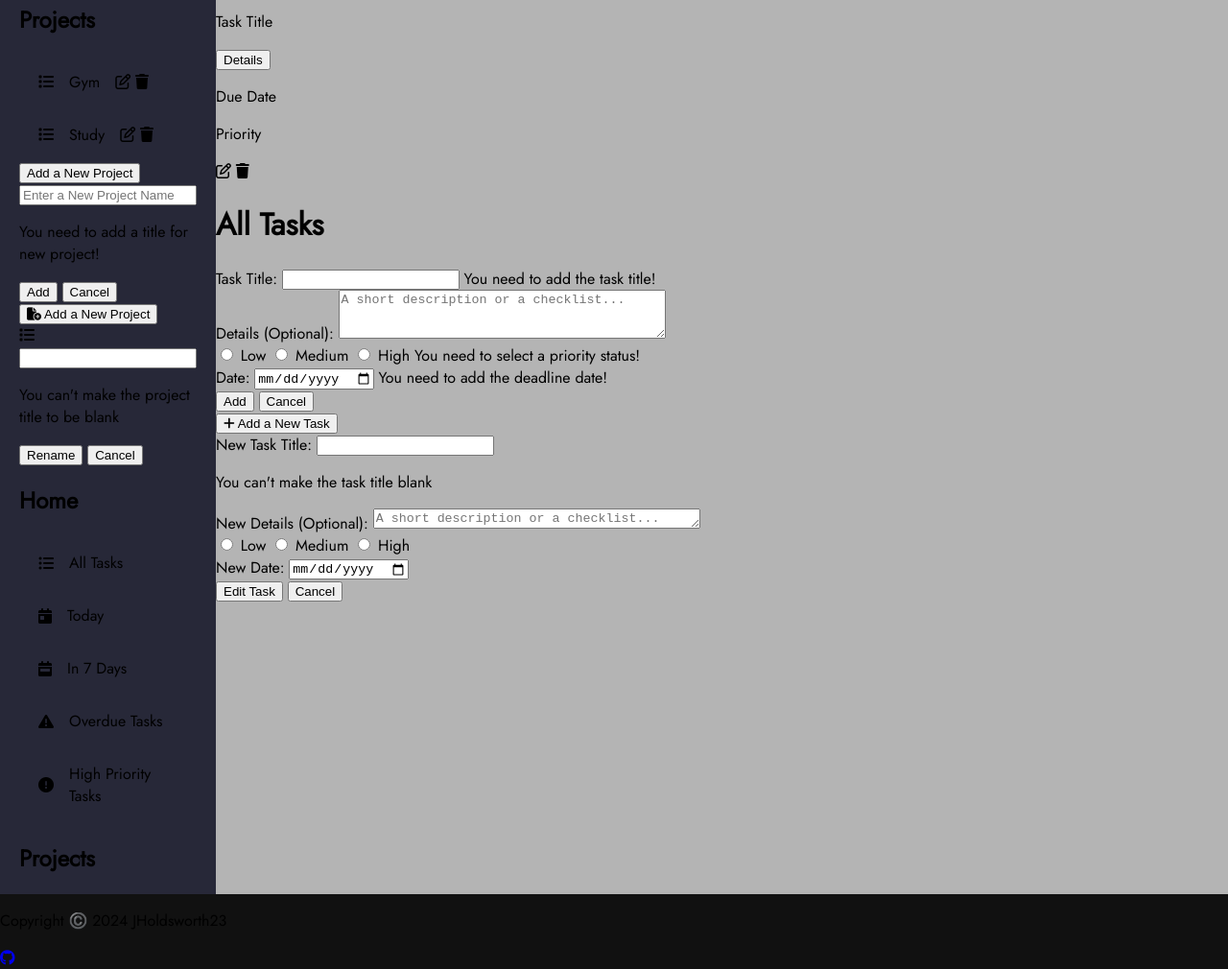
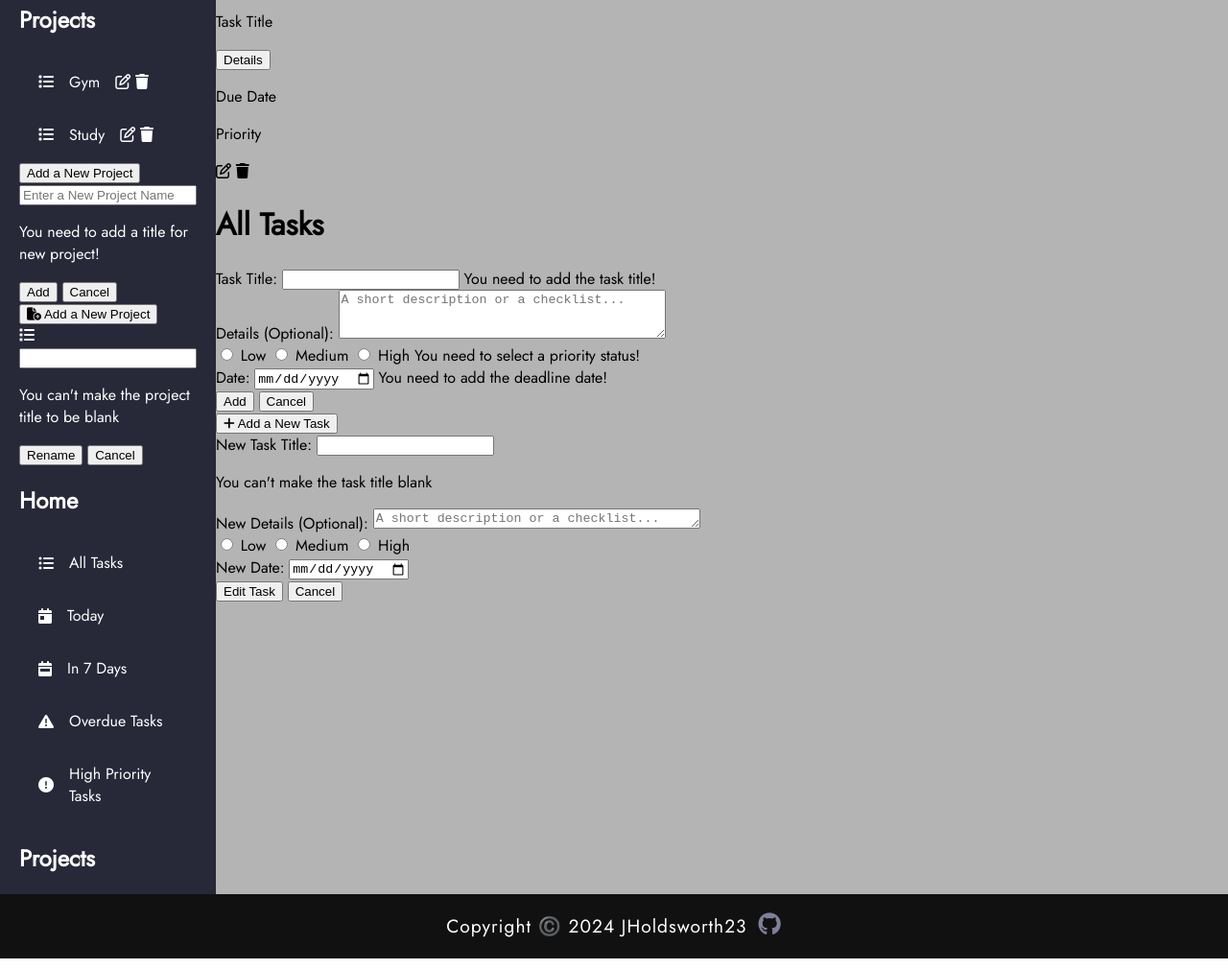
Before and after one commit to JHoldsworth23/umm-what-to-do, a website built with webpack: page template.html in a window 1280 px wide. Shown: the part 415-1425 px from the top of the page at 96% size. Built offline with nearby package versions, Linux system fonts and the light colour scheme.

Commit message:
Add the text color for left panel and complete styling the footer section

```diff
--- a/src/style.css
+++ b/src/style.css
@@ -27,6 +27,7 @@ header {
 /* HOME AND PROJECT SECTION */
 .left-panel {
     background-color: #272838;
+    color: #FEFEFE;
     padding: 0 20px;
 }
 
@@ -46,7 +47,23 @@ header {
 /* FOOTER */
 footer {
     grid-column: 1 / 3;
+    display: flex;
+    justify-content: center;
+    align-items: center;
+    gap: 12px;
+    font-size: 1.2rem;
+    letter-spacing: 1px;
     background-color: #111111;
+    color: #FEFEFE;
+}
+
+i[class*="github"] {
+    font-size: 1.5rem;
+    color: #7E7F9A;
+}
+
+i[class*="github"]:hover {
+    color: #F4D35E;
 }
 
 /* COLOUR PALETTE */
```
